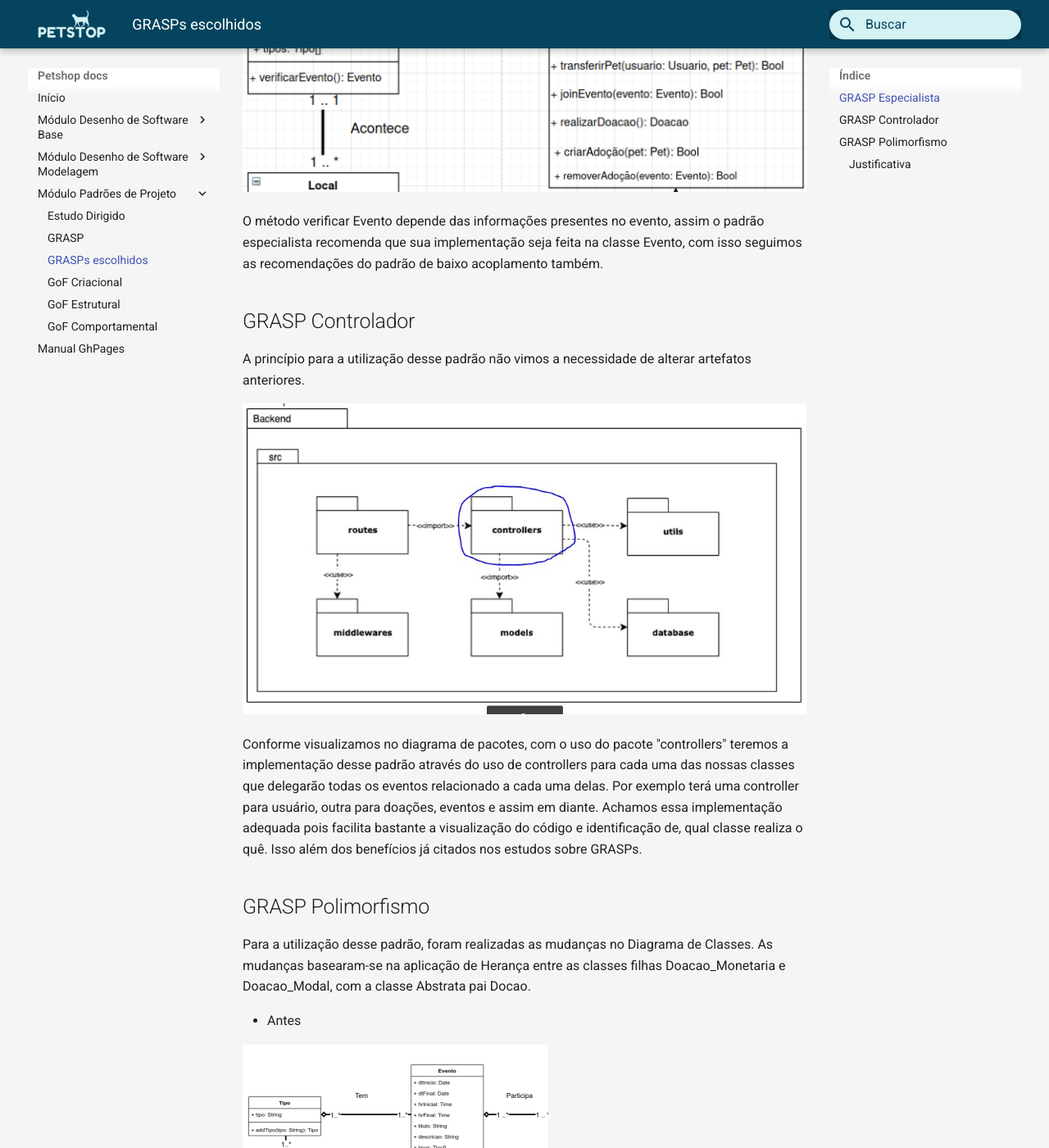
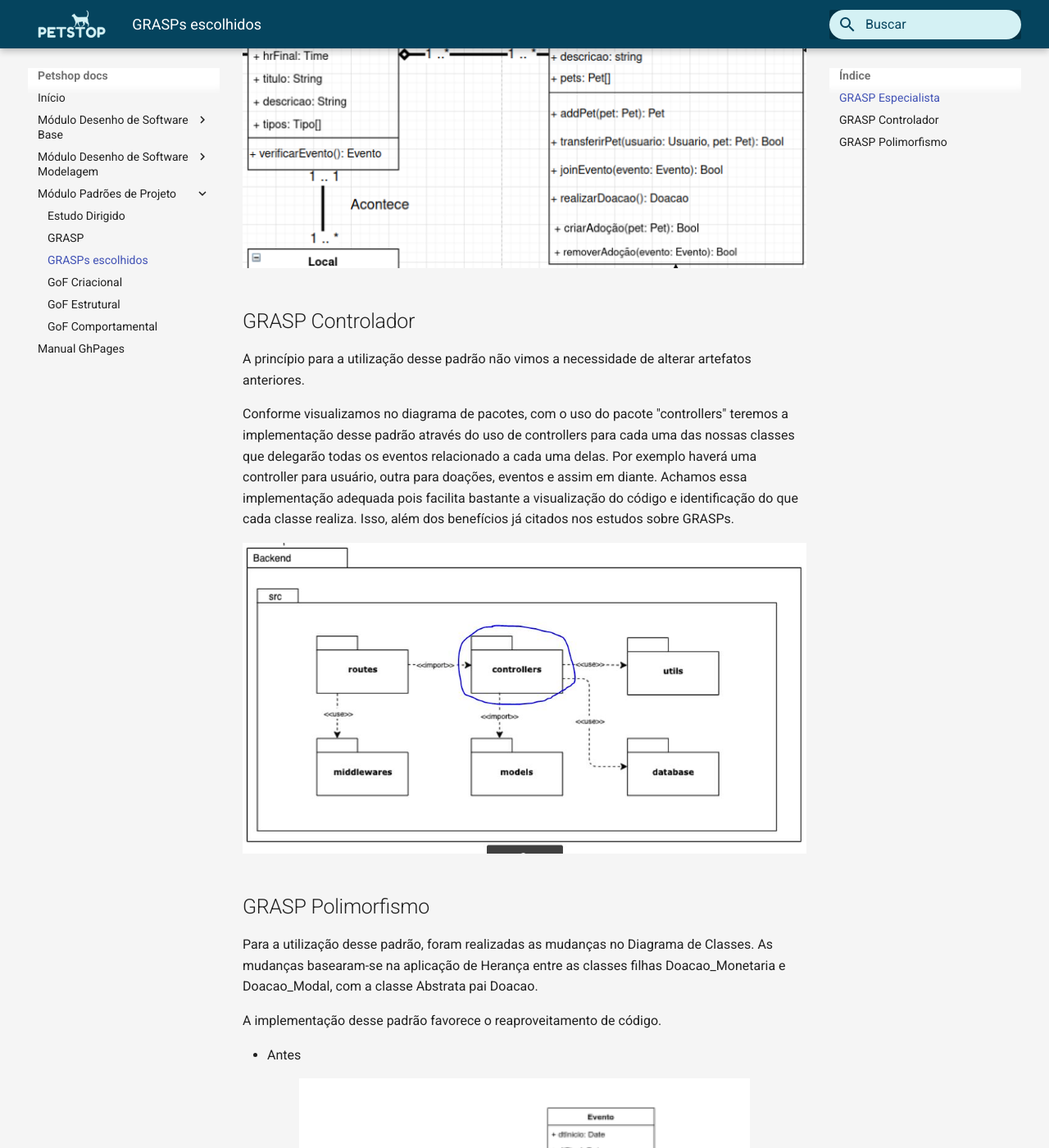
Before and after one commit to UnBArqDsw2021-1/2021.1_G3_PetStop_docs, an MkDocs documentation site: the page built from docs/padroes/grasp/grasps_escolhidos.md, in a window 1280 px wide and 1400 px high, scrolled down 942 px. Shown: the whole window at 82% size. Built offline with MkDocs 1.6.1 and Material for MkDocs 9.7.7, drawn with Linux system fonts in a browser that asks for light colours; some of the changed text lies outside the part shown.

Commit message:
review do estudoDirigido e grasps_escolhidos
Co-authored-by: Sena <senaarth@gmail.com>

```diff
--- a/docs/padroes/grasp/grasps_escolhidos.md
+++ b/docs/padroes/grasp/grasps_escolhidos.md
@@ -12,32 +14,34 @@
 
 <img src="../../../images/classDiagramAfterExpert.png" alt="Após a alteração">
 
-O método verificar Evento depende das informações presentes no evento, assim o padrão especialista recomenda que sua implementação seja feita na classe Evento, com isso seguimos as recomendações do padrão de baixo acoplamento também.
-
 ## GRASP Controlador
 
 A princípio para a utilização desse padrão não vimos a necessidade de alterar artefatos anteriores.
 
+Conforme visualizamos no diagrama de pacotes, com o uso do pacote "controllers" teremos a implementação desse padrão através do uso de controllers para cada uma das nossas classes que delegarão todas os eventos relacionado a cada uma delas. Por exemplo haverá uma controller para usuário, outra para doações, eventos e assim em diante. Achamos essa implementação adequada pois facilita bastante a visualização do código e identificação do que cada classe realiza. Isso, além dos benefícios já citados nos estudos sobre GRASPs.
+
 <img src="../../../images/ControllerGrasp.JPG" alt="Diagrama de pacotes">
 
-Conforme visualizamos no diagrama de pacotes, com o uso do pacote "controllers" teremos a implementação desse padrão através do uso de controllers para cada uma das nossas classes que delegarão todas os eventos relacionado a cada uma delas. Por exemplo terá uma controller para usuário, outra para doações, eventos e assim em diante. Achamos essa implementação adequada pois facilita bastante a visualização do código e identificação de, qual classe realiza o quê. Isso além dos benefícios já citados nos estudos sobre GRASPs.
+## GRASP Polimorfismo
+Para a utilização desse padrão, foram realizadas as mudanças no Diagrama de Classes. As mudanças basearam-se na aplicação de Herança entre as classes filhas Doacao_Monetaria e Doacao_Modal, com a classe Abstrata pai Doacao.
 
-## GRASP Polimorfismo
-Para a utilização desse padrão, foram realizadas as mudanças no Diagrama de Classes. As mudanças basearam-se na aplicação de Herança entre as classes filhas Doacao_Monetaria e Doacao_Modal, com a classe Abstrata pai Docao.
+A implementação desse padrão favorece o reaproveitamento de código.
 
 - Antes
-
-<img src="../../../images/diagrama_classe_antes.png" alt="Antes da alteração">
+<div style="display: flex; width: 100%;">
+<img style="width: 80%; margin: 0 auto;" src="../../../images/diagrama_classe_antes.png" alt="Antes da alteração">
+</div>
 
 - Depois
 
-<img src="../../../images/diagrama_classe_depois.png" alt="Depois da alteração">
+<div style="display: flex; width: 100%;">
+<img style="width: 80%; margin: 0 auto;" src="../../../images/diagrama_classe_depois.png" alt="Depois da alteração">
+</div>
 
-### Justificativa
-A implementação desse padrão favorece o reaproveitamento de código.
 
 |Data|Versão|Descrição|Autor(es)|
 |:--------:|:---:|:-------------------: |:-----------------------:|
-|14/09/2021| 0.1 | Criação do documento e adição do tópico Especialista | Antonio Ruan |
+|14/09/2021 | 0.1 | Criação do documento e adição do tópico Especialista | Antonio Ruan |
 |14/09/2021 | 0.2 | Adição do tópico Controlador | Vinícius Souza |
 |14/09/2021 | 0.3 | Adição do tópico Polimorfismo | Victor Samuel |
+|15/09/2021 | 0.4 | Revisão e atualização do documento | Gabriela Pivetta, Arthur Sena |
```
Also changed, not shown: other parts of docs/padroes/grasp/grasps_escolhidos.md (+3 -1 lines), docs/padroes/estudoDirigido.md (+6 -5 lines).
